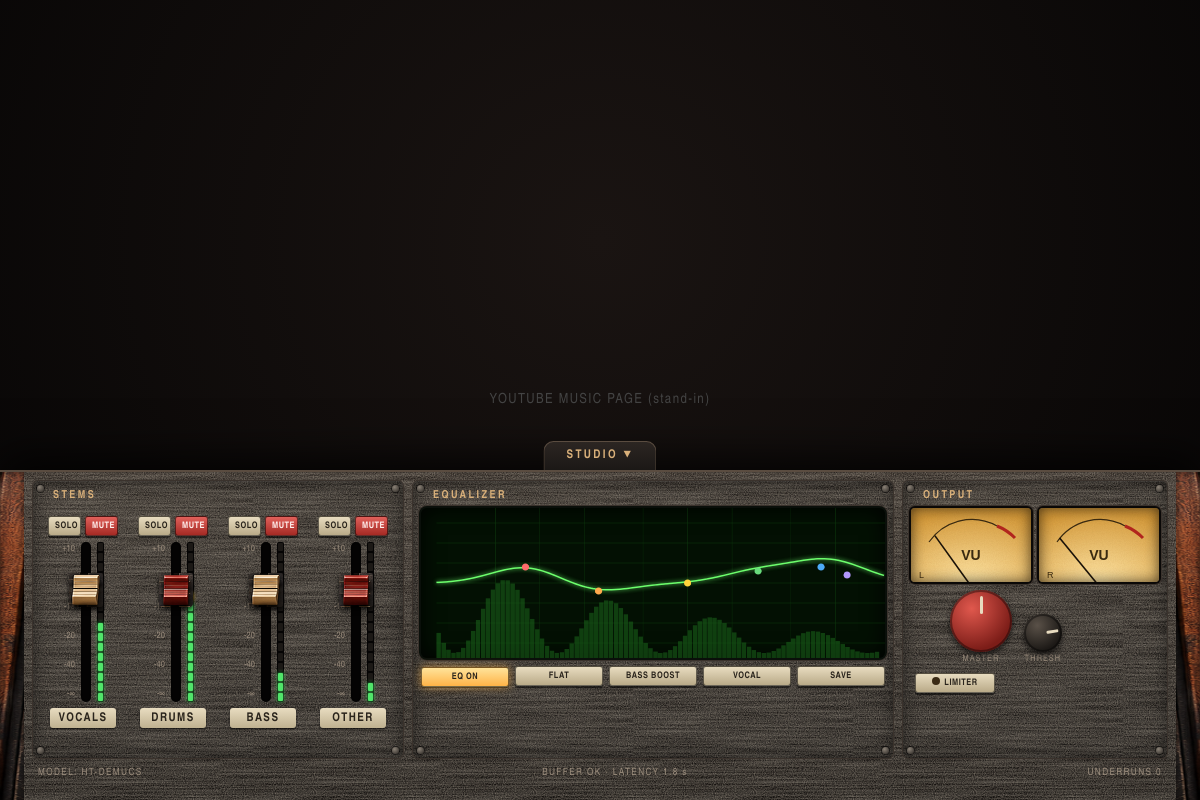
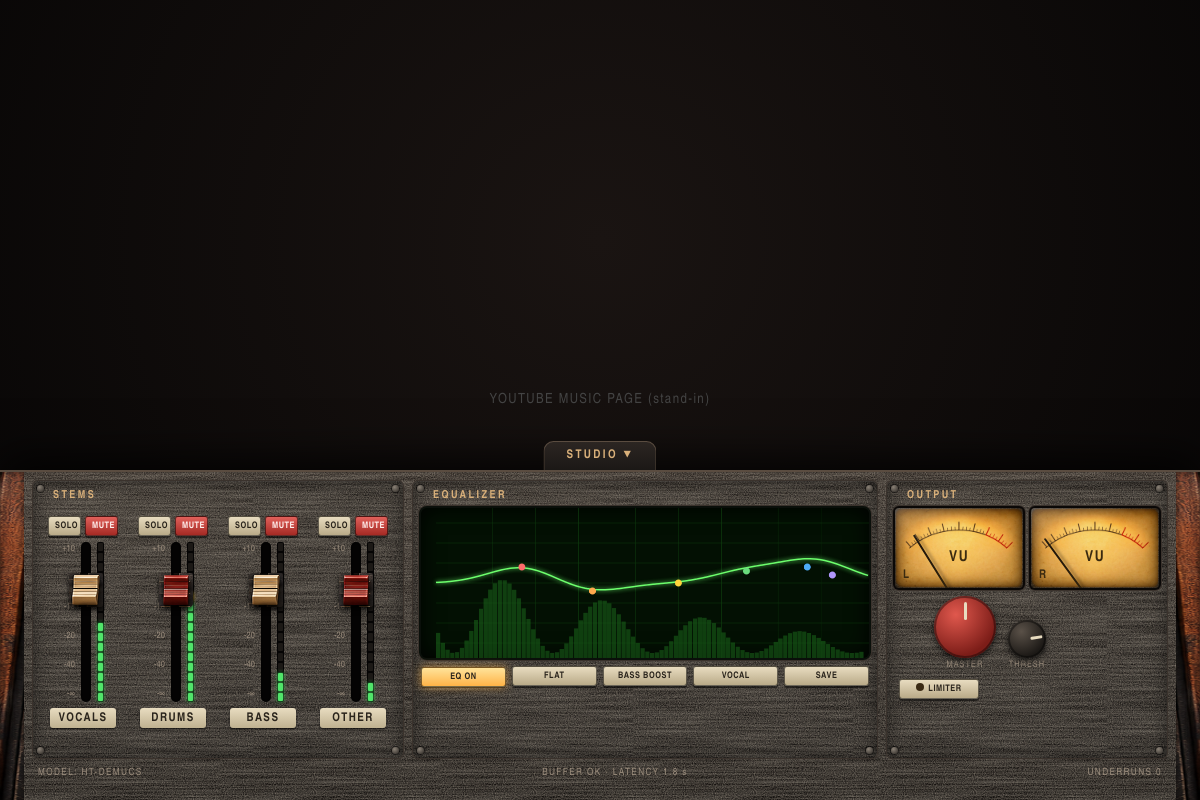
Before and after one commit to dhurakisra/YouTube-Music-Studio, an Electron app: page design/console-prototype.html in a window 1200 px wide. Drawn offline with Linux system fonts and the light colour scheme.

Commit message:
ui: VU metre yuzu fotodan, igne yay merkezinden doner

```diff
--- a/design/console-prototype.html
+++ b/design/console-prototype.html
@@ -86,10 +86,12 @@ html, body { margin: 0; height: 100%; background: #000; color: var(--ink); font-
   box-shadow: inset 0 0 22px #000, 0 0 0 2px #0a0f0a, 0 0 0 3px var(--edge); }
 .switches { display: flex; gap: 6px; margin: 6px 0 0 4px; flex-wrap: wrap; }
 .vus { display: flex; gap: 8px; margin-bottom: 8px; }
-.vu { width: 120px; height: 74px; border-radius: 4px; position: relative; overflow: hidden;
-  background: radial-gradient(120% 120% at 50% 100%, #ffe7a8, #d49a3a 80%); box-shadow: inset 0 0 14px #000a, 0 0 0 2px #0a0807, 0 0 0 3px var(--edge); }
-.vu svg { width: 100%; height: 100%; }
-.vu::after { content: ""; position: absolute; inset: 0; background: var(--grime), linear-gradient(160deg, #ffffff30, transparent 40%); mix-blend-mode: multiply; pointer-events: none; }
+.vu { width: 128px; height: 80px; border-radius: 4px; position: relative; overflow: hidden;
+  background: url(tex/vu-face.png) center / 100% 100% no-repeat; box-shadow: inset 0 0 14px #000a, 0 0 0 2px #0a0807, 0 0 0 3px var(--edge); }
+.vu .nd { position: absolute; left: 50%; bottom: -24.4%; width: 2px; height: 107%; margin-left: -1px; border-radius: 1px;
+  background: linear-gradient(#1a1208, #3a2a10); transform-origin: 50% 100%; box-shadow: 3px 2px 3px #0005; }
+.vu .lbl { position: absolute; font: 800 12px var(--font); color: #3a2a10; letter-spacing: .1em; }
+.vu::after { content: ""; position: absolute; inset: 0; background: linear-gradient(160deg, #ffffff38, transparent 38%); pointer-events: none; }
 .master { display: flex; flex-direction: column; gap: 8px; width: 190px; }
 .led { width: 8px; height: 8px; border-radius: 50%; background: #3a2a14; display: inline-block; margin-right: 4px; }
 .led.on { background: var(--amber); box-shadow: 0 0 8px var(--amber); }
@@ -197,10 +199,7 @@ $('#eqon').onclick = (e) => e.currentTarget.classList.toggle('on');
 const vus = $('#vus'); const needles = [];
 for (const label of ['L', 'R']) {
   const d = document.createElement('div'); d.className = 'vu';
-  d.innerHTML = `<svg viewBox="0 0 120 74"><text x="60" y="52" text-anchor="middle" font-size="14" font-weight="800" fill="#3a2a10" font-family="sans-serif">VU</text>
-    <path d="M18 34 A52 52 0 0 1 86 18" fill="none" stroke="#3a2a10" stroke-width="1.2"/><path d="M86 18 A52 52 0 0 1 104 30" fill="none" stroke="#b3261e" stroke-width="3"/>
-    <text x="8" y="70" font-size="9" fill="#3a2a10" font-family="sans-serif">${label}</text>
-    <line class="nd" x1="60" y1="78" x2="60" y2="16" stroke="#1a1208" stroke-width="1.6" style="transform-origin:60px 78px"/></svg>`;
+  d.innerHTML = `<span class="lbl" style="left:8px;bottom:6px">${label}</span><span class="lbl" style="left:50%;bottom:26%;transform:translateX(-50%);font-size:15px">VU</span><i class="nd"></i>`;
   vus.appendChild(d); needles.push($('.nd', d));
 }
 
@@ -228,7 +227,7 @@ function frame(t) {
   pts.forEach(([f, db], i) => { g.fillStyle = ['#ff6b6b', '#ffa94d', '#ffd43b', '#69db7c', '#4dabf7', '#b197fc'][i]; g.beginPath(); g.arc(xOf(f), yOf(db), 7, 0, 7); g.fill(); });
   // demo levels
   meters.forEach((m, i) => { const lvl = (Math.sin(t / 260 + i * 1.7) * .5 + .5) * m.gain; m.leds.forEach((l, j) => l.classList.toggle('on', j < lvl * 16)); });
-  needles.forEach((n, i) => { const a = -42 + (Math.sin(t / 300 + i) * .5 + .5) * 70; n.style.transform = `rotate(${a}deg)`; });
+  needles.forEach((n, i) => { const a = -39 + (Math.sin(t / 300 + i) * .5 + .5) * 78; n.style.transform = `rotate(${a}deg)`; });
   requestAnimationFrame(frame);
 }
 requestAnimationFrame(frame);
```
Also changed, not shown: design/tex/vu-face.png (added).
